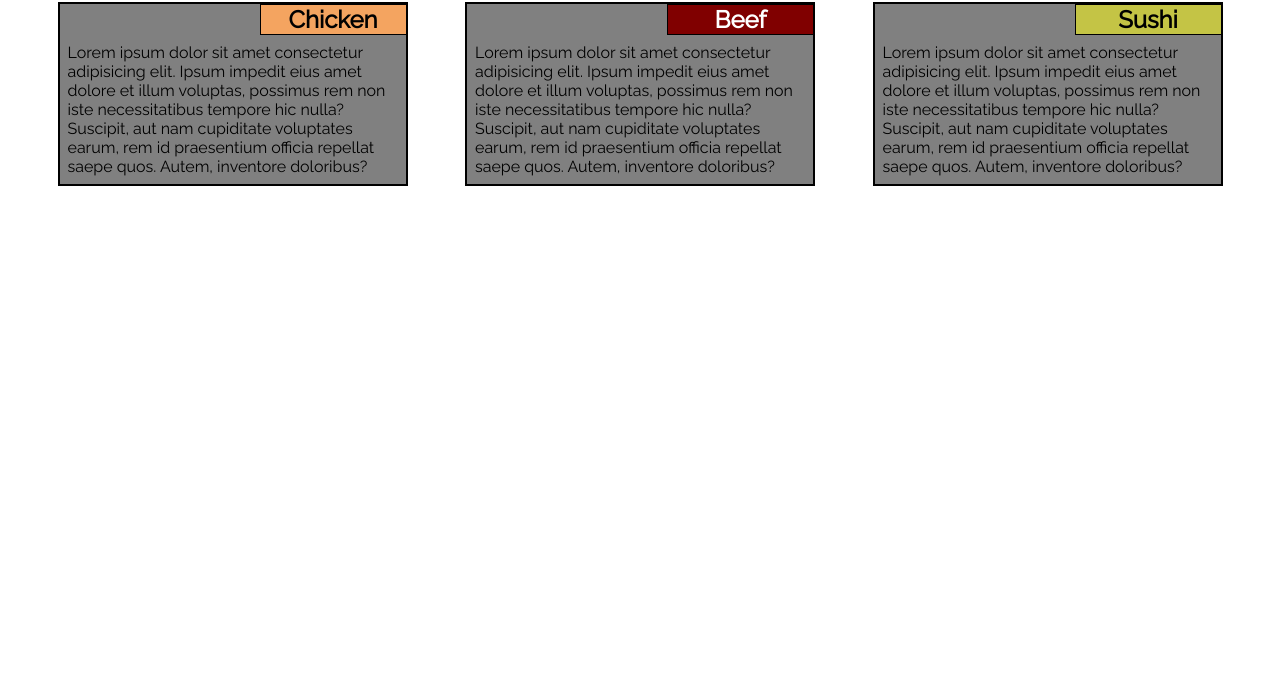
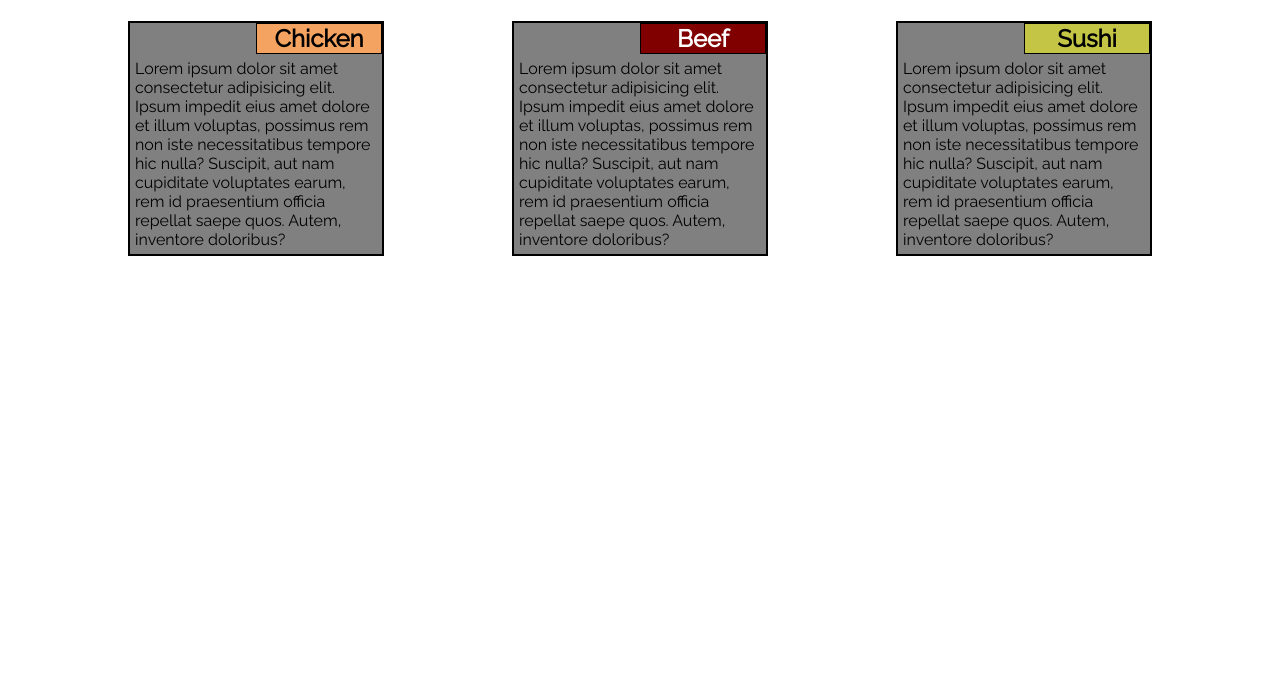
Before and after one commit to NDraco/git, a plain HTML site: page index.html in a window 1280 px wide. Shown: the part 115-800 px from the top of the page. Drawn offline with Linux system fonts and the light colour scheme.

Commit message:
modified id class

```diff
--- a/css/style.css
+++ b/css/style.css
@@ -6,6 +6,7 @@ h1{
     text-align: center;
     margin-bottom: 30px;
     margin-top: 50px;
+    font-size: 300%;
 }
 * {
     box-sizing: border-box;
@@ -14,22 +15,24 @@ h1{
 }
 
 .box{
-    width: 350px;
+    width: 20%;
     border: 2px solid black;
 }
 
 
-#right{
+.right{
     border: 1px solid black;
     position: relative;
-    left:200px;
-    width:147px;
+    width: 50%;
     text-align: center;
-    margin:0px;
+    margin: 0px;
+    float: right;
+    font-size: 150%;
 }
 
-p{
-    margin: 8px;
+p.clear{
+    clear: both;
+    padding: 5px;
 }
 
 div.grey{
--- a/index.html
+++ b/index.html
@@ -14,27 +14,26 @@
 
     <h1>Our Menu</h1>
     <div class="box-wrapper">
-        <div class="box left grey">
-            <h2 id="right" class="skin">Chicken</h2>
-            <p>Lorem ipsum dolor sit amet consectetur adipisicing elit.
+        <div class="box grey">
+            <h2 class="right skin">Chicken</h2>
+            <p class="clear">Lorem ipsum dolor sit amet consectetur adipisicing elit.
                 Ipsum impedit eius amet dolore et illum voluptas, possimus rem
                 non iste necessitatibus tempore hic nulla? Suscipit,
                 aut nam cupiditate voluptates earum, rem id praesentium officia
                 repellat saepe quos. Autem, inventore doloribus?
             </p>
         </div>
-        <div class=" box center grey">
-            <h2 id="right" class="red">Beef</h2>
-            <p>Lorem ipsum dolor sit amet consectetur adipisicing elit.
+        <div class=" box grey">
+            <h2 class="right red">Beef</h2>
+            <p class="clear">Lorem ipsum dolor sit amet consectetur adipisicing elit.
                 Ipsum impedit eius amet dolore et illum voluptas, possimus rem
                 non iste necessitatibus tempore hic nulla? Suscipit,
                 aut nam cupiditate voluptates earum, rem id praesentium officia
                 repellat saepe quos. Autem, inventore doloribus?
-            </p>
         </div>
-        <div class="box right grey">
-            <h2 id="right" class="lightyellow">Sushi</h2>
-            <p>Lorem ipsum dolor sit amet consectetur adipisicing elit.
+        <div class="box grey">
+            <h2 class="right lightyellow">Sushi</h2>
+            <p class="clear">Lorem ipsum dolor sit amet consectetur adipisicing elit.
                 Ipsum impedit eius amet dolore et illum voluptas, possimus rem
                 non iste necessitatibus tempore hic nulla? Suscipit,
                 aut nam cupiditate voluptates earum, rem id praesentium officia
```
